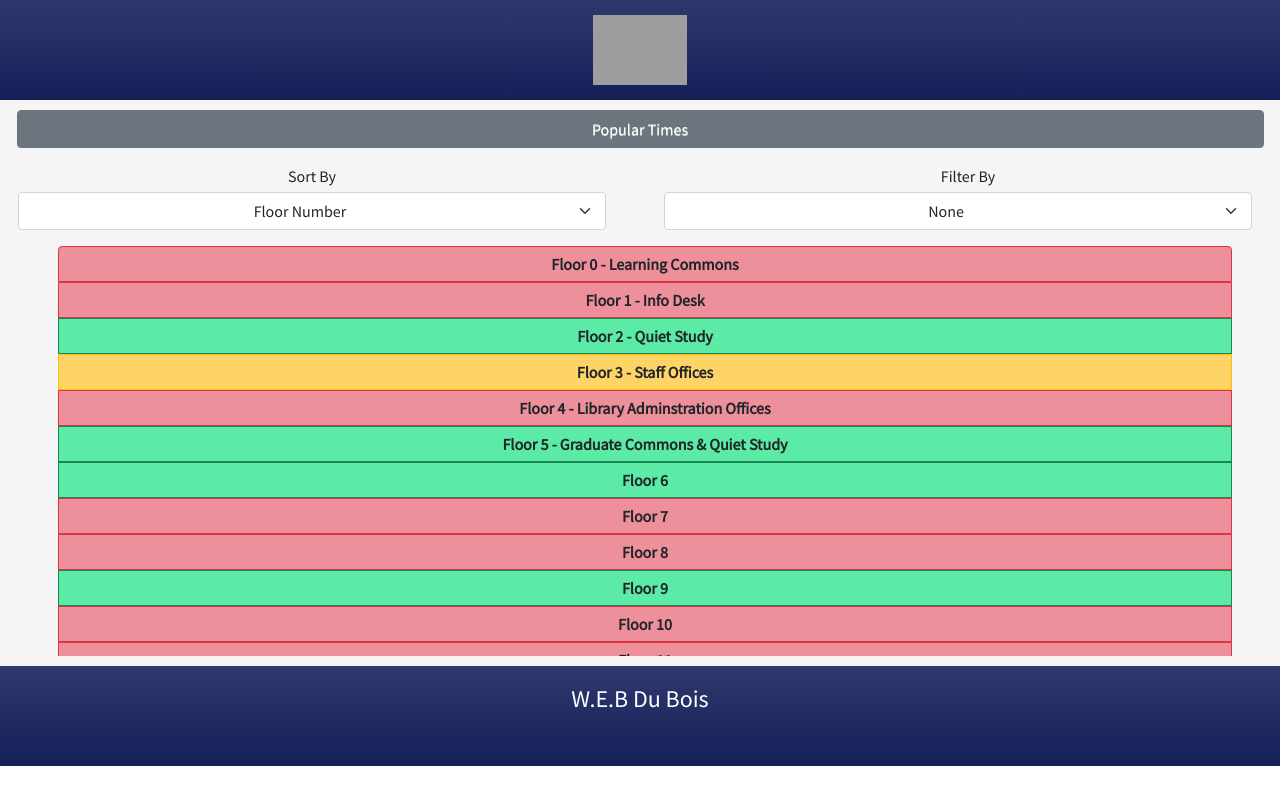
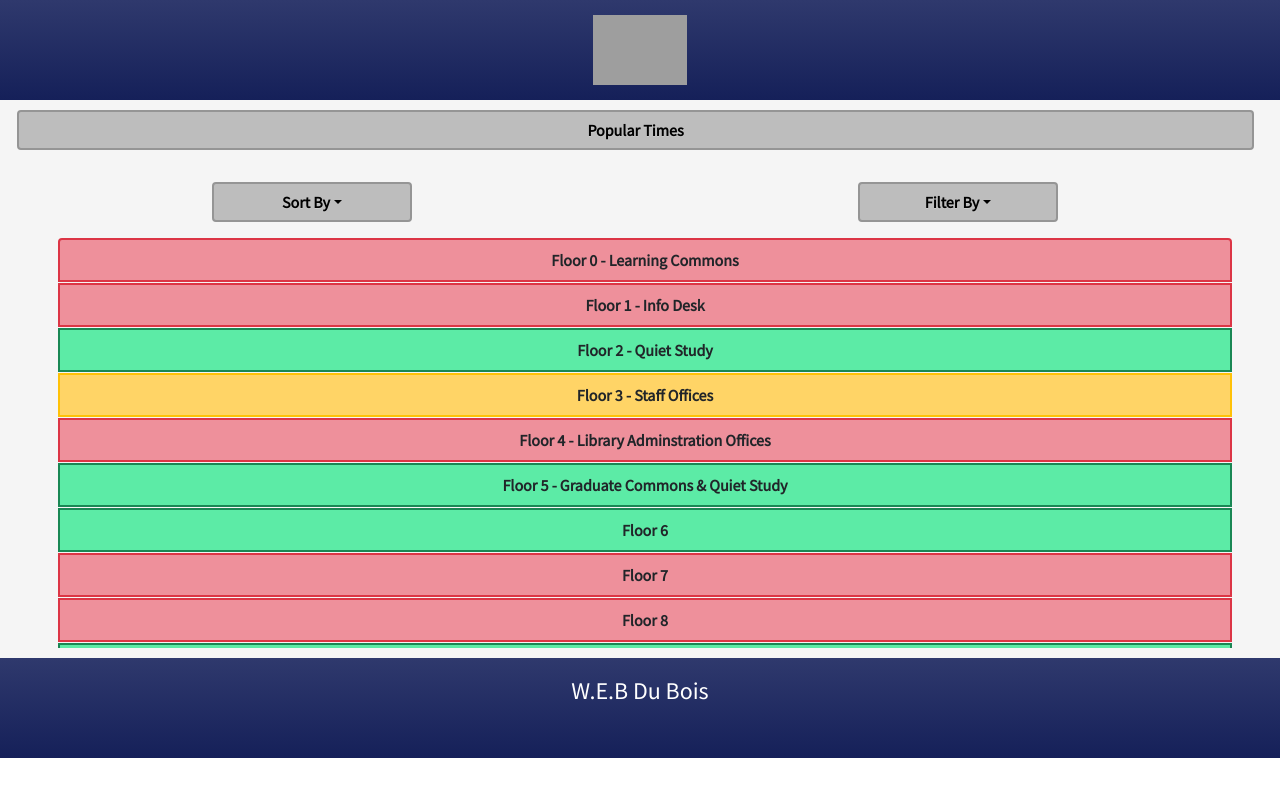
Before and after one commit to abigail432/325_runtime_terror, a React (Create React App) app in the folder my-app/: page / in a window 1280 px wide. Built offline with nearby package versions, Linux system fonts and the light colour scheme; grey boxes are pictures that could not be loaded.

Commit message:
look nicer

```diff
--- a/my-app/src/App.css
+++ b/my-app/src/App.css
@@ -211,11 +211,60 @@ align-items: center;
 .library-floor {
 width: 90%;
 margin-left: 10px;
-padding-top: 5px;
-padding-bottom: 5px;
+padding-top: 8px;
+padding-bottom: 8px;
+margin-bottom: 1px;
+border-width: 2px !important;
+}
+
+/* drop down styling */
+#sort-button, #filter-button {
+  background-color: #bdbdbd !important;
+  border-color: #959595 !important;
+  color: black;
+  font-weight: 700;
+}
+
+#sort-button:hover, #filter-button:hover {
+  color: white;
+}
+
+.dropdown-menu, .dropdown-item {
+  background-color: #bdbdbd !important;
+  text-align: center;
+  width: 200px;
+  color: black;
+  font-weight: 700;
+}
+
+.dropdown-item.selected {
+  background-color: #212C62 !important;
+  color: #FFF;
+}
+
+.dropdown-item:active {
+  background-color: #212C62 !important;
+}
+
+.popular-times {
+  width: calc(100% - 75px) !important;
+  background-color: #bdbdbd !important;
+  border-color: #959595 !important;
+  color: black;
+  font-weight: 700;
+  margin-left: 33px;
 }
 
 /* Override bootstrap colors*/
+
+.btn {
+  border-width: 2px !important;
+}
+.btn:focus {
+  outline: none !important;
+  box-shadow: none !important;
+}
+
 .bg-success {
 background-color:hsl(151, 78%, 64%) !important;
 }
@@ -252,9 +301,3 @@ border-radius: 4px;
 background-color: #212C62;
 box-shadow: 0 0 1px rgba(255, 255, 255, .5);
 }
-
-
-.popular-times {
-  width: calc(100% - 65px) !important;
-  /*background-color: #212C62;*/
-}
--- a/my-app/src/App.js
+++ b/my-app/src/App.js
@@ -1,10 +1,12 @@
 import './App.css';
 import React, {useEffect, useState, useRef} from 'react';
 import Form from 'react-bootstrap/Form';
-import { BarChart, ScatterChart, Bar, Scatter, Cell, XAxis, YAxis, Label, LabelList, Tooltip, ResponsiveContainer } from 'recharts';
+import { BarChart, Bar, Cell, XAxis, YAxis, Label, LabelList, Tooltip, ResponsiveContainer } from 'recharts';
 import Row from 'react-bootstrap/Row';
 import Col from 'react-bootstrap/Col';
 import Button from 'react-bootstrap/Button';
+import Dropdown from 'react-bootstrap/Dropdown';
+import DropdownButton from 'react-bootstrap/DropdownButton';
 
 const initialFloors = [
   //busy:
@@ -53,6 +55,9 @@ function App() {
   const [show, setShow] = useState(false);
   const handleClose = () => setShow(false);
   const handleShow = () => setShow(true);
+
+  const [selectedSort, setSelectedSort] = useState("1");
+  const [selectedFilter, setSelectedFilter] = useState("0");
 
   const render = () => {
       let board = document.getElementById('library');
@@ -122,6 +127,7 @@ function App() {
     if(type === "1") { //floor num
       setSorted(initialFloors);
       setFloors(initialFloors);
+      setSelectedSort("1")
     }
 
     else if(type === "2") { //not busy to busy
@@ -129,33 +135,101 @@ function App() {
       newFloors.sort(compareBusinessUp);
       setSorted(newFloors);
       setFloors(newFloors);
+      setSelectedSort("2")
     }
     else if(type === "3") { //busy to not busy
       const newFloors = [...sortedFloors];
       newFloors.sort(compareBusinessDown);
       setSorted(newFloors);
       setFloors(newFloors);
+      setSelectedSort("3")
     }
   }
 
-  const handleFilter = (type) => {
+  const handleFilter = (e, type) => {
+    e.target.classList.toggle("selected");
+
     if(type === "0") {
       setFloors(sortedFloors);
+      setSelectedFilter("0")
     }
     else if(type === "1") { //quiet
       const newFloors = sortedFloors.filter((floor) => {return floor.type === 0});
       setFloors(newFloors);
+      setSelectedFilter("1")
     }
     else if(type === "2") { //group
       const newFloors = sortedFloors.filter((floor) => {return floor.type === 1});
       setFloors(newFloors);
+      setSelectedFilter("2")
     }
     else if(type === "3") { //other
       const newFloors = sortedFloors.filter((floor) => {return floor.type === 2});
       setFloors(newFloors);
+      setSelectedFilter("3")
     }
   }
 
+  const toggleSelectedFilter = (selectedFilter)  => {
+      const selected = selectedFilter;
+
+      if(selected !== "0") {
+        document.getElementById("filter-button-0")?.classList.remove("selected");
+      }
+
+      if(selected !== "1") {
+        document.getElementById("filter-button-1")?.classList.remove("selected");
+      }
+
+      if(selected !== "2") {
+        document.getElementById("filter-button-2")?.classList.remove("selected");
+      }
+
+      if(selected !== "3") {
+        document.getElementById("filter-button-3")?.classList.remove("selected");
+      }
+
+      //add class
+      if(selected === "0") {
+        document.getElementById("filter-button-0")?.classList.add("selected");
+      }
+      else if(selected === "1") {
+        document.getElementById("filter-button-1")?.classList.add("selected");
+      }
+      else if(selected === "2") {
+        document.getElementById("filter-button-2")?.classList.add("selected");
+      }
+      else if(selected === "3") {
+        document.getElementById("filter-button-3")?.classList.add("selected");
+      }
+  }
+
+  const toggleSelectedSort = (selectedSort)  => {
+    const selected = selectedSort;
+
+    if(selected !== "1") {
+      document.getElementById("sort-button-1")?.classList.remove("selected");
+    }
+
+    if(selected !== "2") {
+      document.getElementById("sort-button-2")?.classList.remove("selected");
+    }
+
+    if(selected !== "3") {
+      document.getElementById("sort-button-3")?.classList.remove("selected");
+    }
+
+    //add class
+    if(selected === "1") {
+      document.getElementById("sort-button-1")?.classList.add("selected");
+    }
+    else if(selected === "2") {
+      document.getElementById("sort-button-2")?.classList.add("selected");
+    }
+    else if(selected === "3") {
+      document.getElementById("sort-button-3")?.classList.add("selected");
+    }
+  }
 
   useEffect(() => {
     render();
@@ -173,6 +247,21 @@ function App() {
     }
   },[floors, show])
 
+  useEffect(() => {
+    toggleSelectedFilter(selectedFilter);
+  }, [selectedFilter])
+
+  useEffect(() => {
+    toggleSelectedSort(selectedSort);
+  }, [selectedSort])
+
+  useEffect(() => {
+    setFloors(initialFloors);
+    return () => {
+
+    }
+  },[show])
+
   return (
     <div className="App">
 
@@ -184,8 +273,6 @@ function App() {
 
 
     {!show &&
-
-
         <div className="row">
             <div className="column px-0">
 
@@ -197,32 +284,20 @@ function App() {
               </Row>
               <Row className="g-2">
               <Col>
-                <Form.Group className="mb-3 w-100" controlId="sort">
-                  <Form.Label className="mb-1">Sort By</Form.Label>
-                  <Form.Select className="text-center" aria-label="Default select example"
-                    style={{"width": "calc(100% - 60px)", "margin-left": "30px"}}
-                    onChange={(e) => handleSort(e.target.value)}
-                  >
-                    <option value="1" className="text-center">Floor Number</option>
-                    <option value="2" className="text-center">Not Busy to Busy</option>
-                    <option value="3" className="text-center">Busy to Not Busy</option>
-                  </Form.Select>
-                </Form.Group>
+                <DropdownButton variant="secondary" id="sort-button" title="Sort By" style={{"width": "calc(100% - 30px)", "margin-left": "15px"}}>
+                  <Dropdown.Item href="#/action-1" id="sort-button-1" className="selected" onClick={(e) => handleSort("1")}>Floor #</Dropdown.Item>
+                  <Dropdown.Item href="#/action-2" id="sort-button-2" onClick={(e) => handleSort("2")}>Not Busy to Busy</Dropdown.Item>
+                  <Dropdown.Item href="#/action-3" id="sort-button-3" onClick={(e) => handleSort("3")}>Busy to Not Busy</Dropdown.Item>
+                </DropdownButton>
               </Col>
 
               <Col>
-                <Form.Group className="mb-3 w-100" controlId="filter">
-                  <Form.Label className="mb-1">Filter By</Form.Label>
-                  <Form.Select className="text-center" aria-label="Default select example"
-                    style={{"width": "calc(100% - 60px)", "margin-left": "20px"}}
-                    onChange={(e) => handleFilter(e.target.value)}
-                  >
-                    <option value="0" className="text-center">None</option>
-                    <option value="1" className="text-center">Quiet Floor</option>
-                    <option value="2" className="text-center">Group Study</option>
-                    <option value="3" className="text-center">Other</option>
-                  </Form.Select>
-                </Form.Group>
+                <DropdownButton variant="secondary" id="filter-button" title="Filter By" style={{"width": "calc(100% - 30px)", "margin-left": "5px"}}>
+                  <Dropdown.Item href="#/action-1" id="filter-button-0" className="selected" onClick={(e) => handleFilter(e, "0")}>None</Dropdown.Item>
+                  <Dropdown.Item href="#/action-2" id="filter-button-1" onClick={(e) => handleFilter(e, "1")}>Quiet Study</Dropdown.Item>
+                  <Dropdown.Item href="#/action-3" id="filter-button-2" onClick={(e) => handleFilter(e, "2")}>Group Study</Dropdown.Item>
+                  <Dropdown.Item href="#/action-3" id="filter-button-3" onClick={(e) => handleFilter(e, "3")}>Other</Dropdown.Item>
+                </DropdownButton>
               </Col>
               </Row>
             </Form>
@@ -232,7 +307,6 @@ function App() {
             </div>
             </div>
         </div>
-
     }
 
     {show && <Stats handleClose={handleClose}></Stats>}
@@ -308,7 +382,7 @@ function Stats({handleClose}) {
                   Back
           </Button>
       </Row>
-    <p className="graph-title">Average Business - This Week </p>
+    <p className="graph-title" style={{"font-weight": "bold"}}>Average Business - This Week </p>
     <ResponsiveContainer width="100%" height="85%">
       <BarChart
         width="100%"
```
